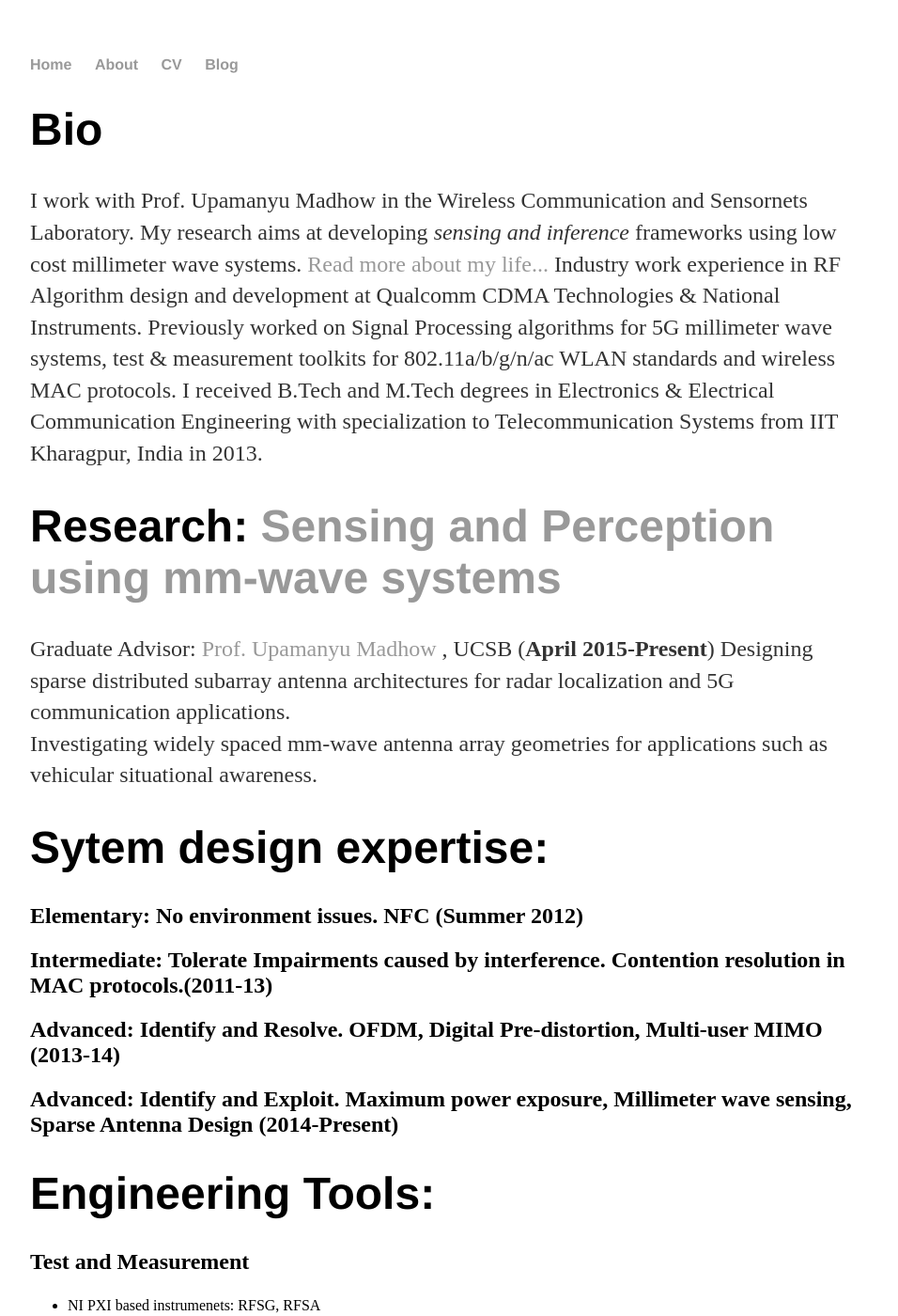
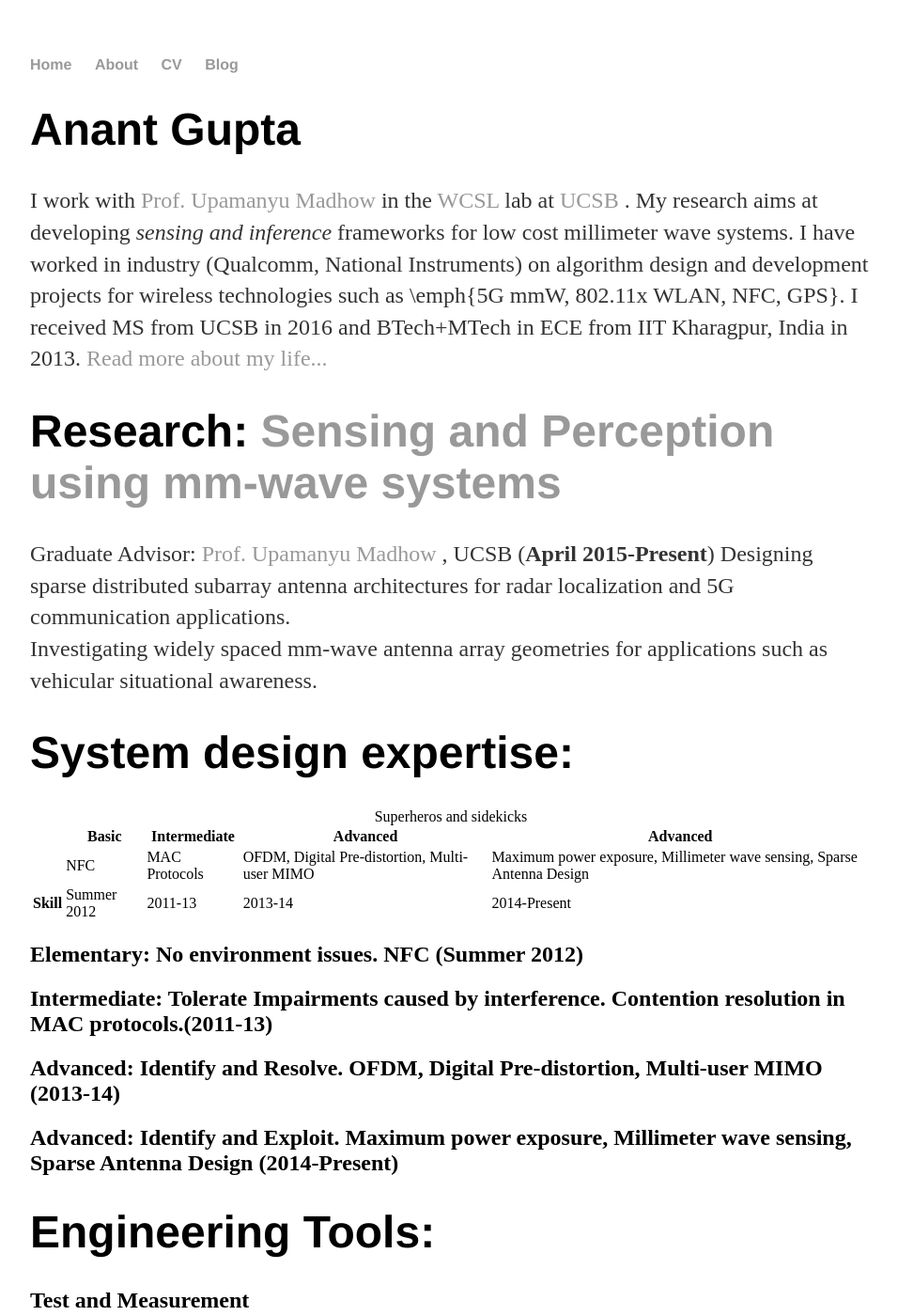
Before and after one commit to anantgupt/anantgupt.github.io, a Jekyll site: the page built from index.html, in a window 1280 px wide and 1400 px high. Shown: the whole window at 94% size, without its empty margins (160-1116 px from the left). Built offline with Jekyll 4.4.1, drawn with Linux system fonts in a browser that asks for light colours.

Commit message:
added table, corrected typos

```diff
--- a/index.html
+++ b/index.html
@@ -3,11 +3,10 @@ layout: default
 title: Anant Gupta, UCSB
 ---
 <div class="blurb">
-  <h1>Bio</h1>
-  <p>I work with Prof. Upamanyu Madhow in the Wireless Communication and Sensornets Laboratory. My research aims at developing <em>sensing and inference</em> frameworks using low cost millimeter wave systems. <a href="/about">Read more about my life...
-    </a>
-  Industry work experience in RF Algorithm design and development at Qualcomm CDMA Technologies & National Instruments. Previously worked on Signal Processing algorithms for 5G millimeter wave systems, test & measurement toolkits for 802.11a/b/g/n/ac WLAN standards and wireless MAC protocols.
-  I received B.Tech and M.Tech degrees in Electronics & Electrical Communication Engineering with specialization to Telecommunication Systems from IIT Kharagpur, India in 2013.
+  <h1>Anant Gupta</h1>
+  <p>I work with <a href="https://wcsl.ece.ucsb.edu/people/upamanyu-madhow"> Prof. Upamanyu Madhow </a> in the <a href="https://wcsl.ece.ucsb.edu/"> WCSL </a> lab at <a href = "https://www.ucsb.edu/"> UCSB </a>.
+    My research aims at developing <em>sensing and inference</em> frameworks for low cost millimeter wave systems. I have worked in industry (Qualcomm, National Instruments) on algorithm design and development projects for wireless technologies such as \emph{5G mmW, 802.11x WLAN, NFC, GPS}.
+  I received MS from UCSB in 2016 and BTech+MTech in ECE from IIT Kharagpur, India in 2013. <a href="/about">Read more about my life... </a>
   </p>
    <h1>Research: <a href="https://wcsl.ece.ucsb.edu/mm-wave-Imaging"> Sensing and Perception using mm-wave systems</a> </h1>
   <p>
@@ -15,7 +14,37 @@ title: Anant Gupta, UCSB
    Designing sparse distributed subarray antenna architectures for radar localization and 5G communication applications.<br>
    Investigating widely spaced mm-wave antenna array geometries for applications such as vehicular situational awareness.
   </p>
-  <h1>Sytem design expertise:</h1>
+  <h1>System design expertise:</h1>
+  <table>
+    <caption>Superheros and sidekicks</caption>
+    <colgroup>
+        <col>
+        <col>
+        <col span="2" class="Advanced">
+    </colgroup>
+    <tr>
+        <td> </td>
+        <th scope="col">Basic</th>
+        <th scope="col">Intermediate</th>
+        <th scope="col">Advanced</th>
+        <th scope="col">Advanced</th>
+    </tr>
+    <tr>
+        <th scope="row"></th>
+        <td>NFC</td>
+        <td>MAC Protocols</td>
+        <td>OFDM, Digital Pre-distortion, Multi-user MIMO</td>
+        <td>Maximum power exposure, Millimeter wave sensing, Sparse Antenna Design </td>
+    </tr>
+        <tr>
+        <th scope="row">Skill</th>
+        <td>Summer 2012</td>
+        <td>2011-13</td>
+        <td>2013-14</td>
+        <td>2014-Present</td>
+    </tr>
+</table>
+
    <h2> Elementary: No environment issues. NFC (<b>Summer 2012</b>) </h2>
    <h2> Intermediate: Tolerate Impairments caused by interference. Contention resolution in MAC protocols.(<b>2011-13</b>) </h2>
    <h2> Advanced: Identify and Resolve. OFDM, Digital Pre-distortion, Multi-user MIMO (<b>2013-14</b>) </h2>
```
